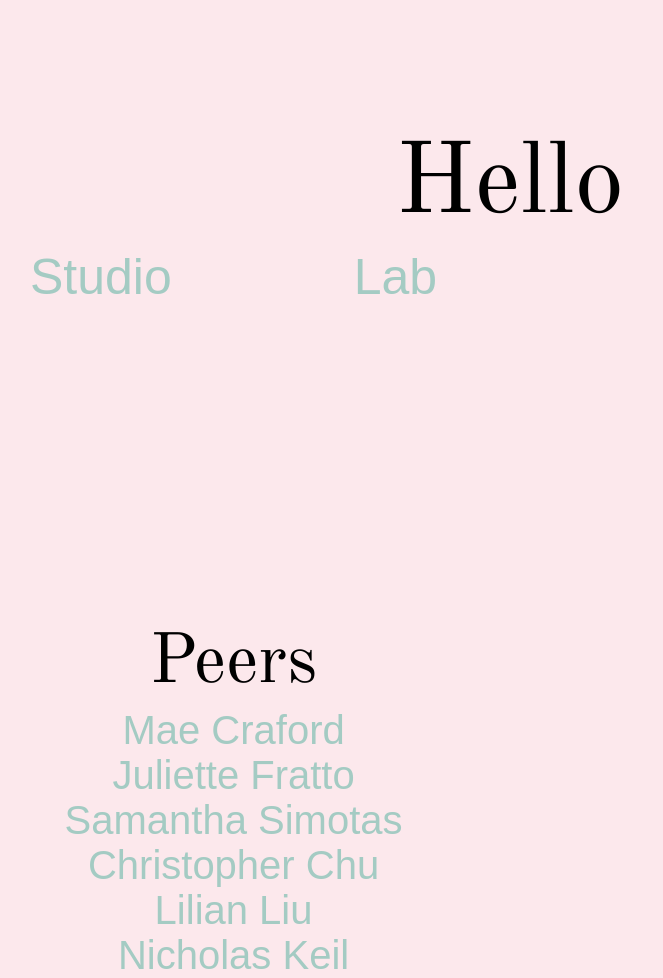
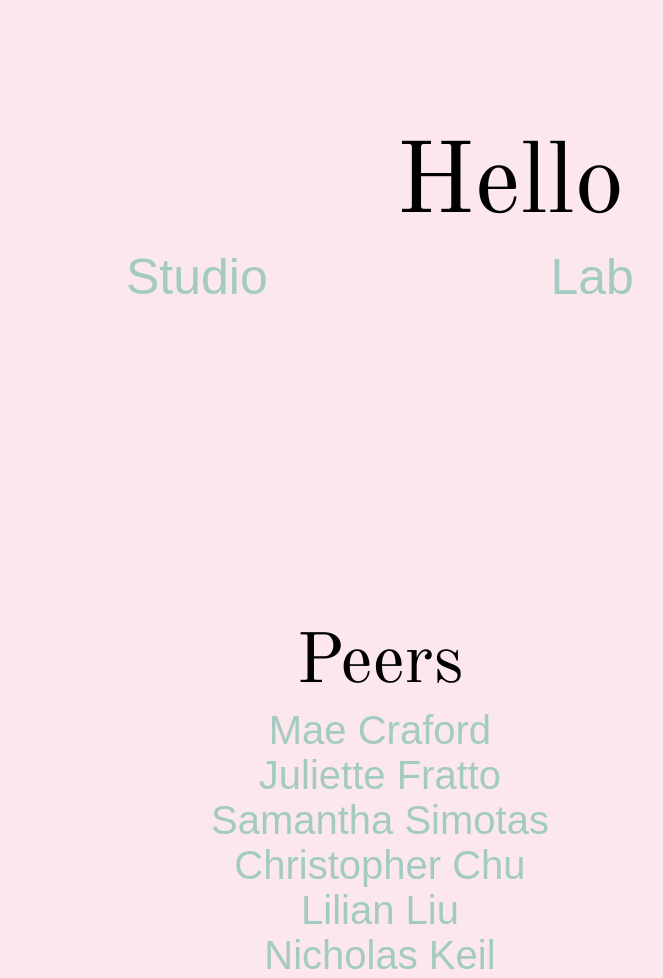
Before and after one commit to shamailz/Lab-Index, a plain HTML site: page index.html in a window 1280 px wide. Shown: the whole page, without its empty margins (130-793 px from the left). Drawn offline with nearby package versions, Linux system fonts and the light colour scheme; a web font is replaced by a local one.

Commit message:
Update index.css

```diff
--- a/index.css
+++ b/index.css
@@ -14,13 +14,13 @@ body{
 
 .links{
 	display:inline-block;
-	margin-left: 20vh;
+	margin-left: 20vw;
  	text-align: center;
  	font-size: 50px;
  	font-family: 'Fira Sans Condensed', sans-serif;
  }
 #lab{
-	margin-left: 1vh;
+	margin-left: 1vw;
 }
 
 .peer-links{
```
